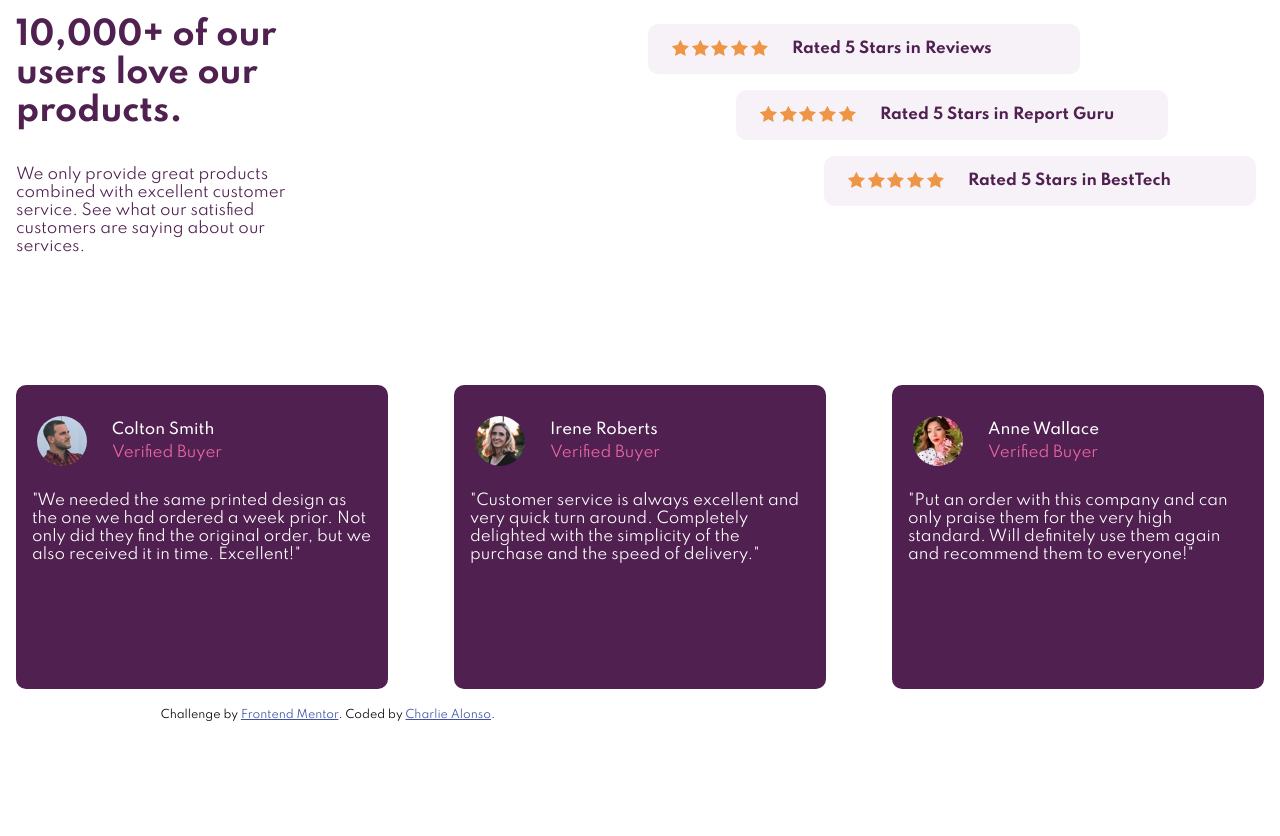
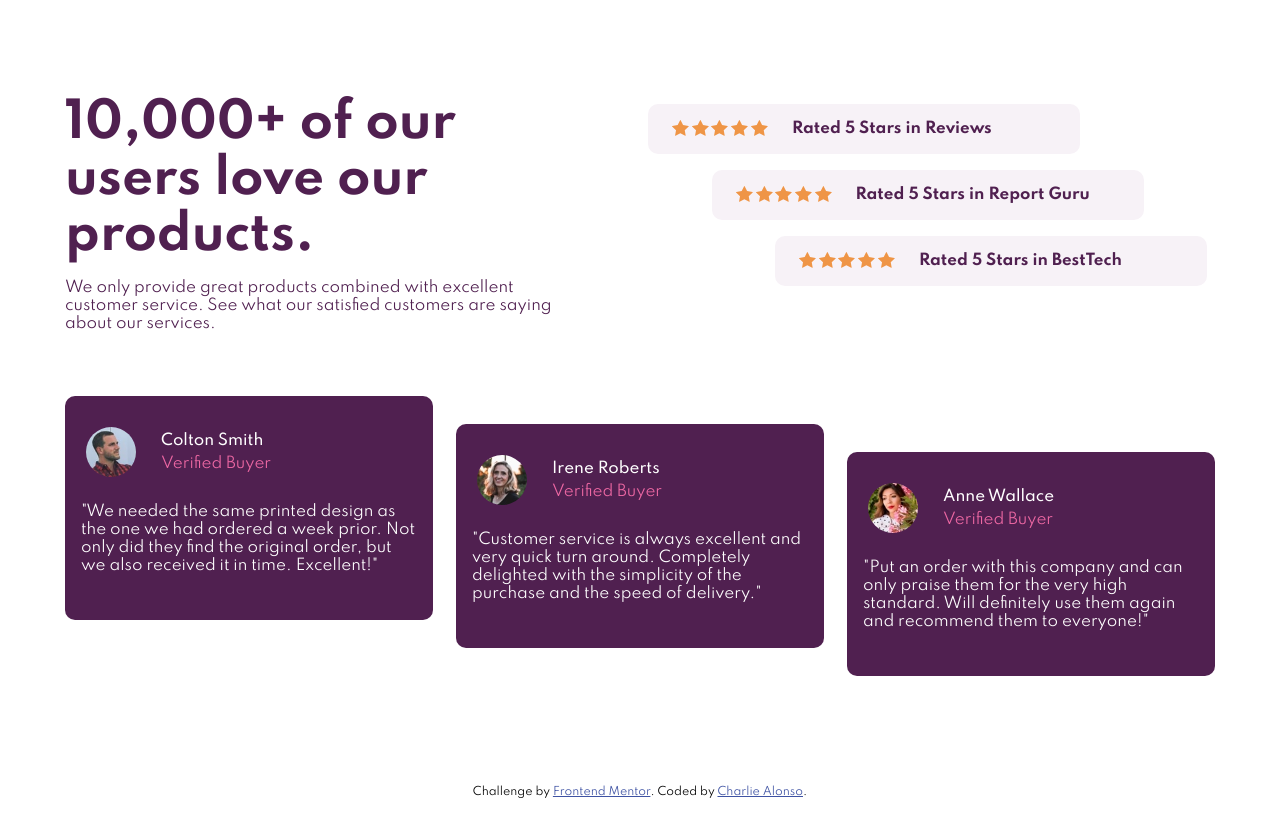
Before and after one commit to Charlie025x/Social-proof-section, a plain HTML site: page index.html in a window 1280 px wide. Drawn offline with Linux system fonts and the light colour scheme.

Commit message:
wrapped everything inside the body in a div with class grid, finished css, hard coded grid's width

```diff
--- a/index.html
+++ b/index.html
@@ -24,6 +24,7 @@
 
   <body>
 
+    <div class="grid">
       <div class="heading-card">
         <h1>10,000+ of our users love our products.</h1>
         <p>We only provide great products combined with excellent customer service.
@@ -71,6 +72,9 @@
             standard. Will definitely use them again and recommend them to everyone!"</p>
         </div>
       </div>
+    </div>
+
+
 
     <div class="attribution">
       Challenge by
--- a/style.css
+++ b/style.css
@@ -91,13 +91,24 @@ p {
 html {
     height: 100vh;
 }
+
 body {
+    margin: 0;
+    height: 100vh;
+    box-sizing: border-box;
+    overflow: hidden;
+}
+
+.grid {
     display: grid;
     grid-template-columns: 1fr 1fr;
-    grid-auto-rows: minmax(10px, auto);
-    height: 100vh;
+    grid-auto-rows: minmax(224px);/*224px is the largest cell height of the grid */
+    /* grid-template-rows: 1fr 1fr; */
+    height: 60vh;
     box-sizing: border-box;
-    /* margin: 3rem 7rem; */
+    width: 1150px;
+    margin: auto;
+    margin-top: 6rem;
 }
 
 .heading-card {
@@ -105,13 +116,14 @@ body {
     grid-column-end: 2;
     text-align: start;
     margin: 0;
-    margin-right: 50%;
+    margin-right: 5rem;
     display: flex;
     flex-direction: column;
 }
 
 .heading-card h1 {
-    margin-top: 0;
+    margin: 0;
+    font-size: 3rem;
 }
 
 .star-rating-container {
@@ -152,11 +164,28 @@ body {
     display: flex;
     flex-direction: row;
     justify-content: space-between;
+    margin-top: 3rem;
+    height: 280px;
 }
 
 .review-card {
-    width: 340px
+    width: 21rem;
+    height: 12rem;
+    margin: 0;
 }
 
+.review-card:nth-child(2) {
+    align-self: center;
+}
 
+.review-card:nth-child(3) {
+    align-self: flex-end;
 }
+
+.attribution {
+    position: absolute;
+    bottom: 1px;
+    left: 0;
+    right: 0;
+  }
+}
```
Lines whose indentation alone changed are shown as unchanged.
